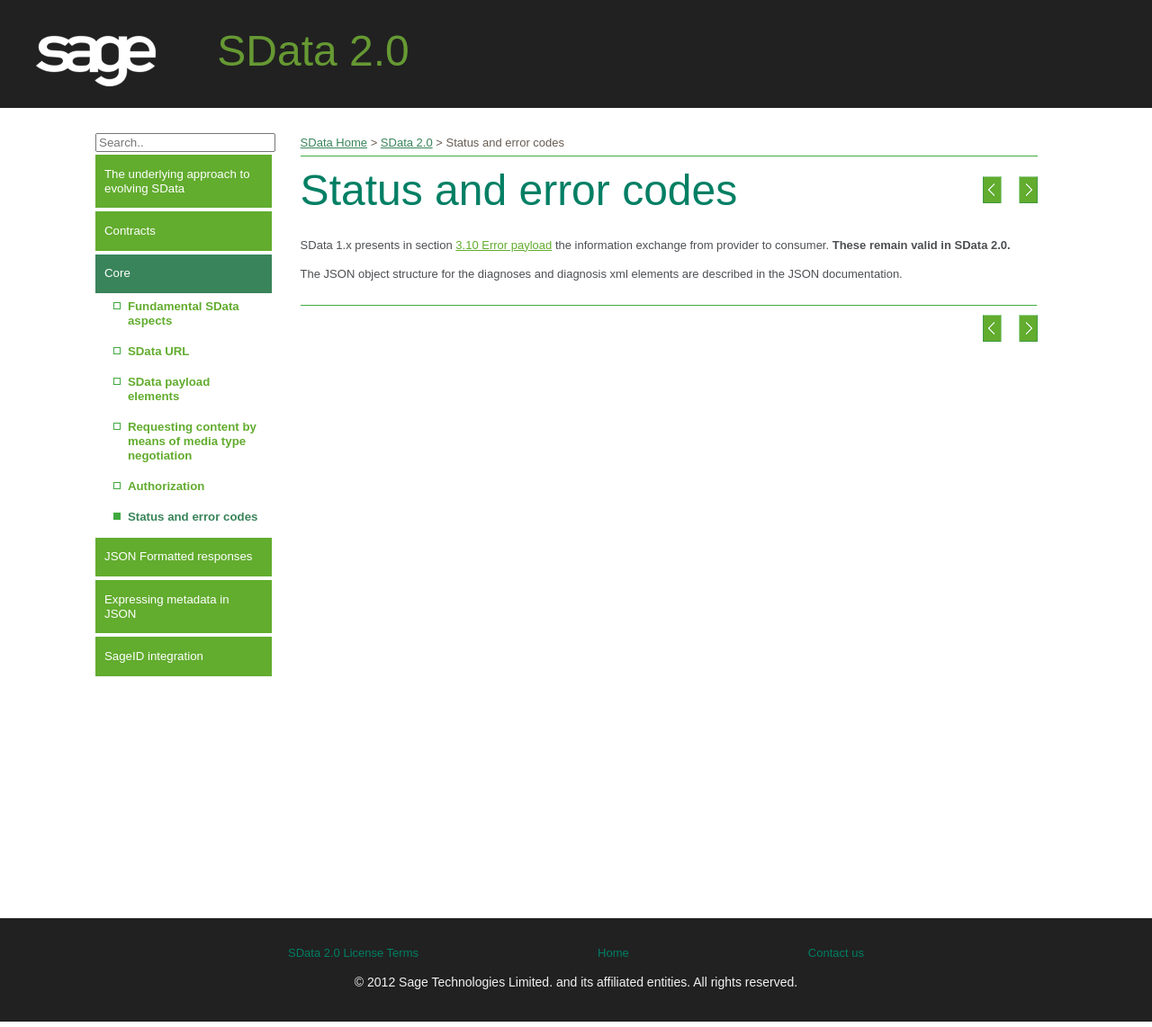
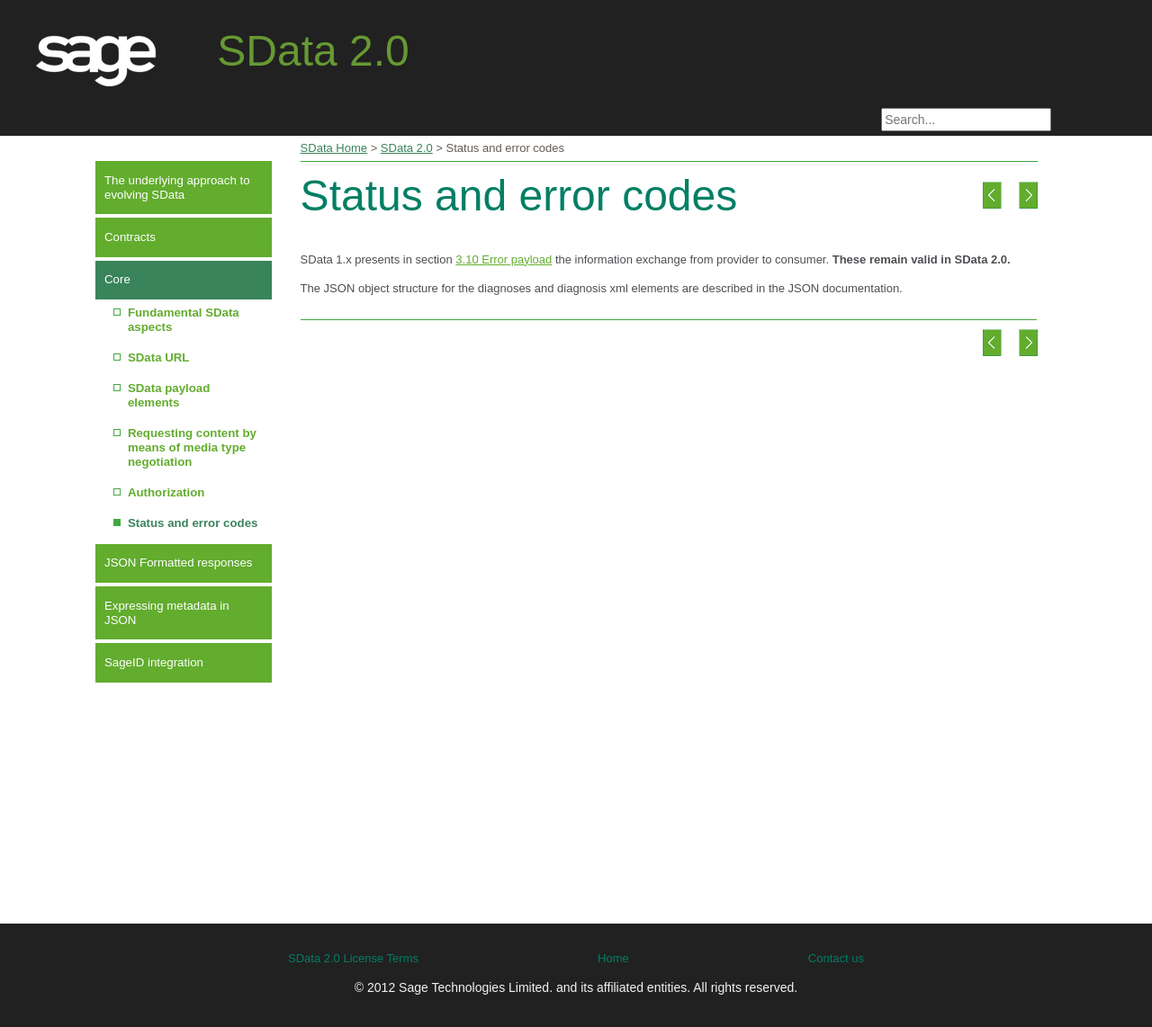
Before and after one commit to kaqa/SData-2.0, a Jekyll site: the page built from pages/20/03-0800.md, in a window 1280 px wide. Shown: the whole page at 90% size. Built offline with Jekyll 4.4.1, drawn with Linux system fonts in a browser that asks for light colours; nearby versions of some CDN libraries.

Commit message:
search temp
- search field moved to header;
- found links open in new window;

```diff
--- a/_includes/header.html
+++ b/_includes/header.html
@@ -11,7 +11,9 @@
 		{% endif %}
 	</h1>
 
-
+	{% assign test = page.url | truncate: 9 %}
+	{% assign test = test | remove_first:'/' %}
+	{% if test == 'pages...' %}<div class="search"><input type="text" name="q" id="search" class="search-field" placeholder="Search..." autocomplete="off" required></div>{% endif %}
   </div>
 
 </header>
--- a/_layouts/page.html
+++ b/_layouts/page.html
@@ -8,11 +8,11 @@
             hljs.highlightBlock(block);
         });
 
-		$("#search_input").jekyllSearch({
+		$("#search").jekyllSearch({
 			jsonFile: "{{site.baseurl}}/search.json",
 			baseUrl: "{{site.baseurl}}",
 			searchResultsTitle: "<h1>Search results:</h1>",
-			template: "<a class='search-result' href='{{site.baseurl}}{url}'>{title}</a><br />",
+			template: "<a target='_blank' class='search-result' href='{{site.baseurl}}{url}'>{title}</a><br />",
 			body: "content",	// show content
 			bodyLen: 400,
 			searchResults : "#content",
@@ -75,7 +75,7 @@
 
 		<div id="sidemenu">
 
-			<input type="text" name="q" id="search_input" class="search-field" placeholder="Search.." autocomplete="off" required>
+			<!--input type="text" name="q" id="search_input" class="search-field" placeholder="Search.." autocomplete="off" required-->
 			{% include sidebar.html %}
 
 		</div>
--- a/css/blueprint.css
+++ b/css/blueprint.css
@@ -26,13 +26,18 @@
 
 h1, h2, h3, h4, h5 {font-family: Foco, Arial, Helvetica, sans-serif; line-height: normal;}
 h1.document-name {font-size: 48px;font-weight: normal;color: #007F64;/* margin: 10px 0; */}
-h1 {color: #693;font-weight: normal;font-size: 48px;margin-bottom: 25px;}
+h1 {color: #693;font-weight: normal;font-size: 48px;padding-bottom: 25px;}
 h2 {color: #4D4F53;font-size: 32px;font-family: Arial, Helvetica, sans-serif;font-weight: normal;padding: 0.5em 0;margin: 0;}
 h3 {font-size: 24px;color: #41A940;padding: 0.5em 0;}
 h4 {font-size: 21px;color: #41A940;padding: 0.5em 0;}
 h1 > a, h2 > a, h3 > a, h4 > a, h5 > a {color: inherit !important;text-decoration: none !important;}
 
 header {background-color: #212121;}
+#search {margin-left: 76.5%;
+line-height: 20px;
+font-size: 14px;
+margin-bottom: 5px;}
+div.search {display: block; margin-top: -25px;}
 
 img {border: none;}
 .inner-content img {display: block;margin-left: auto;margin-right: auto;}
@@ -163,7 +168,7 @@
 #content a {color: #62ac2e;text-decoration: underline;}
 #content a:hover {color: #41a940;text-decoration: none;}
 #content a.search-result {line-height: 24px;}
-#content  div.search-result {margin-bottom: 10px;display: inline-block;margin-left: 30px;width: 100%}
+#content  div.search-result {margin-bottom: 10px;display: inline-block;margin-left: 30px;width: 95%}
 #content .search-result {margin-left: 30px;}
 #content ul {list-style: url({{site.baseurl}}/img/box-selected.png);padding-top: 5px;}
 #content li {margin-bottom: 1em;}
--- a/css/sidebar.css
+++ b/css/sidebar.css
@@ -6,9 +6,9 @@
 div#sidemenu ul {list-style:none;margin:0;	padding:0px;display:table;width: 100%;}
 div#sidemenu > ul > li {display:table-cell;text-align:center;vertical-align:middle;min-height: 40px;}
 div#sidemenu ul li {float:left;width:100%;margin:0px;}
-#sidemenu {margin: 0px 0 0;width: /*160px*/18%;float: left;padding-right: 0px;padding-bottom: 10px;padding-left: 10px;top: 0;xxposition: absolute;}
+#sidemenu {margin: 26px 0 0;width: /*160px*/18%;float: left;padding-right: 0px;padding-bottom: 10px;padding-left: 10px;top: 0;xxposition: absolute;}
 
-#search_input {margin: 3px 0 1px; width: 98%;}
+/*#search_input {margin: 3px 0 1px; width: 98%;}*/
 
 #sidemenu a {
 	text-decoration:none;
```
